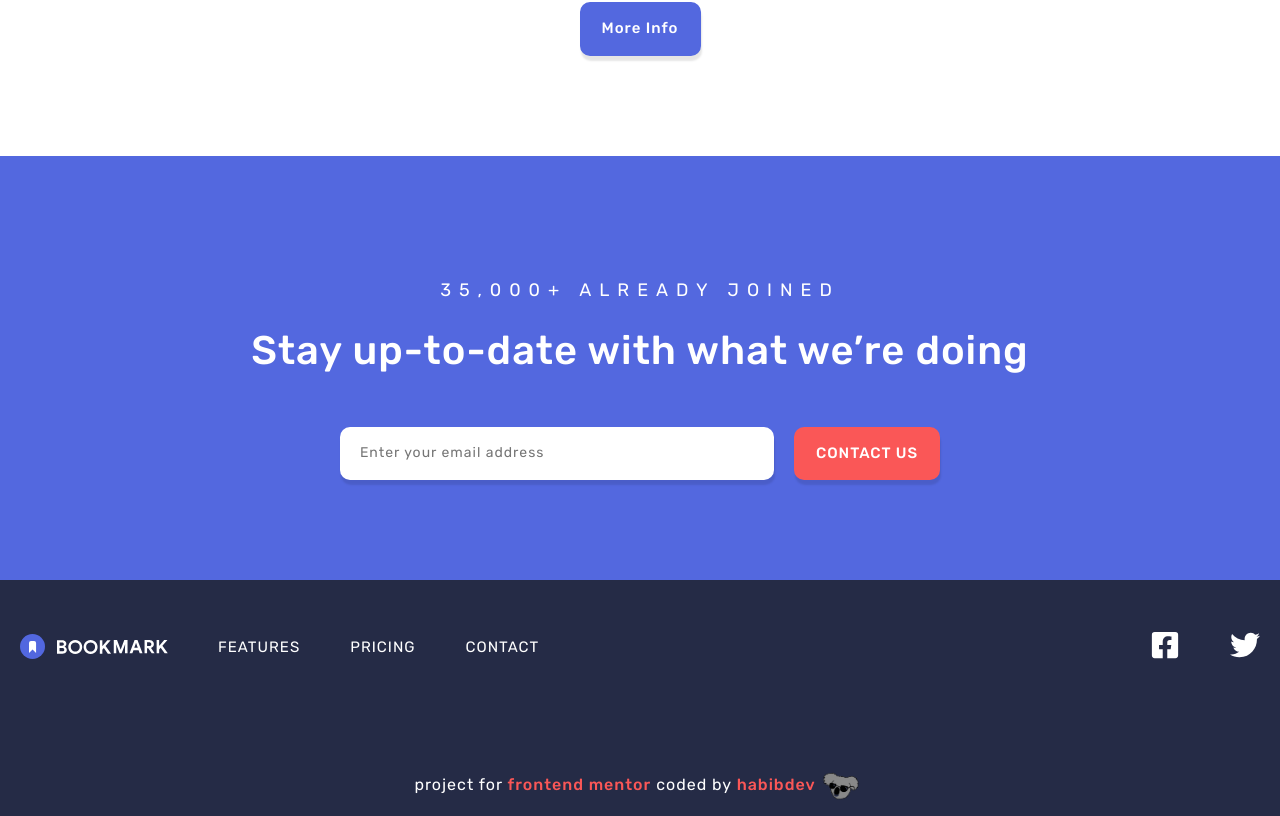
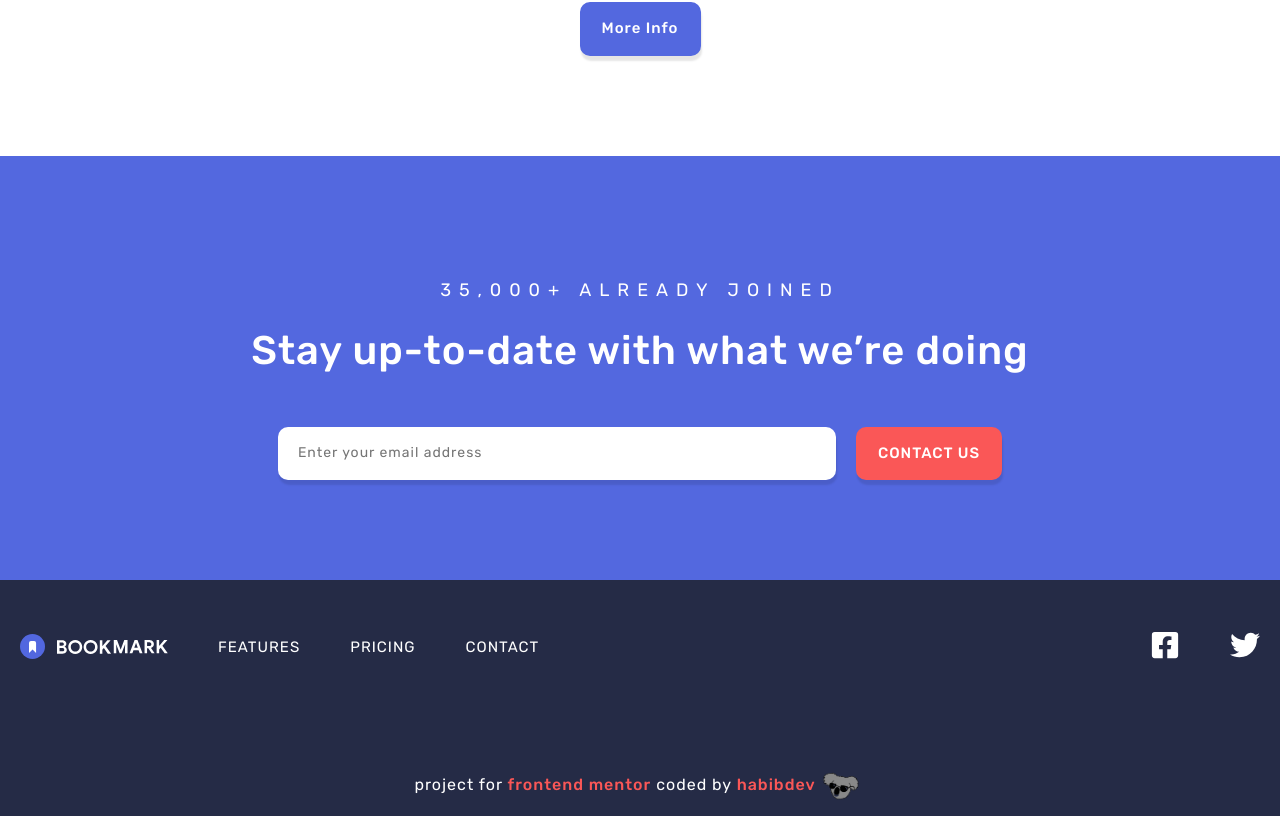
Before and after one commit to habibdev96/FEM-bookmark-landing-page, a React (Create React App) app: page / in a window 1280 px wide. Shown: the part 3203-4019 px from the top of the page. Built offline with nearby package versions, Linux system fonts and the light colour scheme.

Commit message:
created email input validation

```diff
--- a/package.json
+++ b/package.json
@@ -9,6 +9,7 @@
     "aos": "^2.3.4",
     "react": "^17.0.2",
     "react-dom": "^17.0.2",
+    "react-hook-form": "^7.14.2",
     "react-icons": "^4.2.0",
     "react-scripts": "4.0.3",
     "styled-components": "^5.3.1",
--- a/src/components/Cta.js
+++ b/src/components/Cta.js
@@ -1,8 +1,14 @@
 import styled from "styled-components";
-import { maxWidthLg, sectionSpacingMd, textStyles } from "../abstracts/Mixins";
+import {
+  maxWidthLg,
+  sectionSpacingMd,
+  textStyles,
+  headingStyles,
+} from "../abstracts/Mixins";
 import { CtaHeading } from "./styledElements/Headings";
 import Paragraph from "./styledElements/Paragraphs";
-import Button from "./styledElements/Buttons";
+import { useForm } from "react-hook-form";
+import errorIcon from "../assets/icon-error.svg";
 
 const Section = styled.section`
   background-color: var(--softBlue);
@@ -21,13 +27,18 @@ const Container = styled.div`
     gap: 2rem;
   }
 
+  .cta-input-container {
+    width: 45%;
+    position: relative;
+  }
+
   .cta-input {
     ${textStyles}
     outline: 0;
     border: 0;
     font-size: 1.4rem;
     padding: 1.5rem 2rem;
-    width: 35%;
+    width: 100%;
     border-radius: var(--mainRadius);
     box-shadow: var(--mainShadow);
 
@@ -37,9 +48,51 @@ const Container = styled.div`
       box-shadow: var(--activeShadow);
     }
   }
+
+  .cta-submit {
+    ${headingStyles}
+    font-size: 1.5rem;
+    display: inline-block;
+    padding: 1.5rem 2rem;
+    cursor: pointer;
+    text-transform: uppercase;
+    box-shadow: var(--mainShadow);
+    border-radius: var(--mainRadius);
+    transition: var(--mainTransition);
+    background-color: var(--softRed);
+    border: 0.2rem solid var(--softRed);
+    color: var(--white);
+
+    &:hover,
+    &:focus {
+      background-color: var(--white);
+      color: var(--softRed);
+      box-shadow: var(--activeShadow);
+    }
+  }
+
+  .cta-message {
+    ${textStyles}
+    display: flex;
+    align-items: center;
+    gap: 1rem;
+    font-size: 1.3rem;
+    position: absolute;
+    top: 1.7rem;
+    right: 2rem;
+    color: var(--softRed);
+    border-radius: var(--mainRadius);
+  }
 `;
 
 const Cta = () => {
+  const {
+    handleSubmit,
+    register,
+    formState: { errors },
+  } = useForm();
+  const onSubmit = (values) => console.log(values);
+
   return (
     <Section>
       <Container>
@@ -49,13 +102,31 @@ const Cta = () => {
         <CtaHeading data-aos="fade-up" data-aos-delay="100">
           Stay up-to-date with what we’re doing
         </CtaHeading>
-        <form className="cta-form" data-aos="fade-in" data-aos-delay="400">
-          <input
-            type="text"
-            className="cta-input"
-            placeholder="Enter your email address"
-          />
-          <Button secondaryCta>Contact Us</Button>
+        <form
+          className="cta-form"
+          data-aos="fade-in"
+          data-aos-delay="400"
+          onSubmit={handleSubmit(onSubmit)}
+        >
+          <div className="cta-input-container">
+            <input
+              type="text"
+              className="cta-input"
+              autoComplete="off"
+              placeholder="Enter your email address"
+              {...register("email", {
+                required: true,
+                pattern: {
+                  value: /^[A-Z0-9._%+-]+@[A-Z0-9.-]+\.[A-Z]{2,}$/i,
+                  message: "Whoops, make sure it's an email",
+                },
+              })}
+            />
+            {errors.email && (
+              <small className="cta-message">{errors.email.message}</small>
+            )}
+          </div>
+          <input type="submit" value="Contact Us" className="cta-submit" />
         </form>
       </Container>
     </Section>
```
Also changed, not shown: 1 other file (tests, documents, lock files or other folders).
